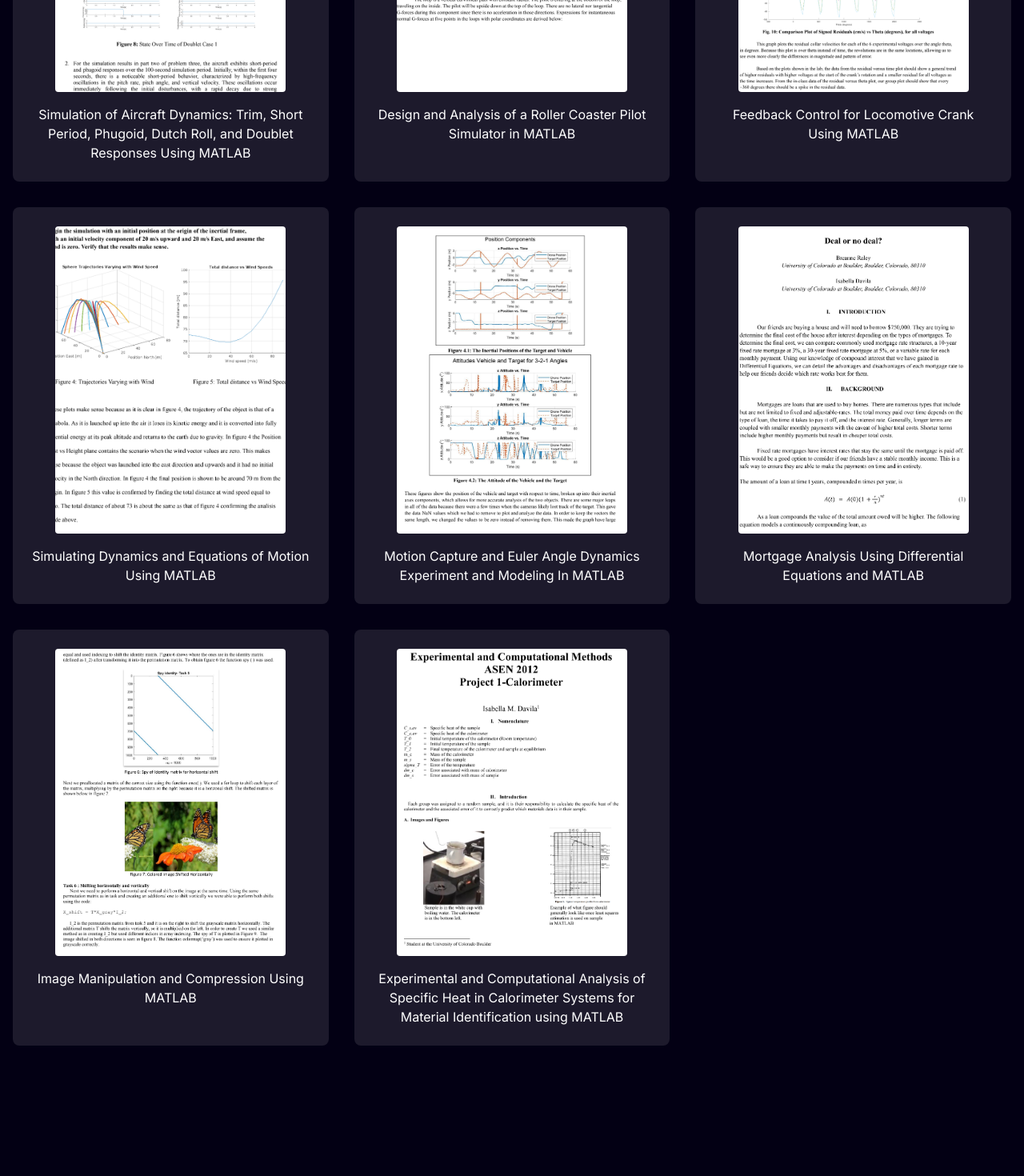
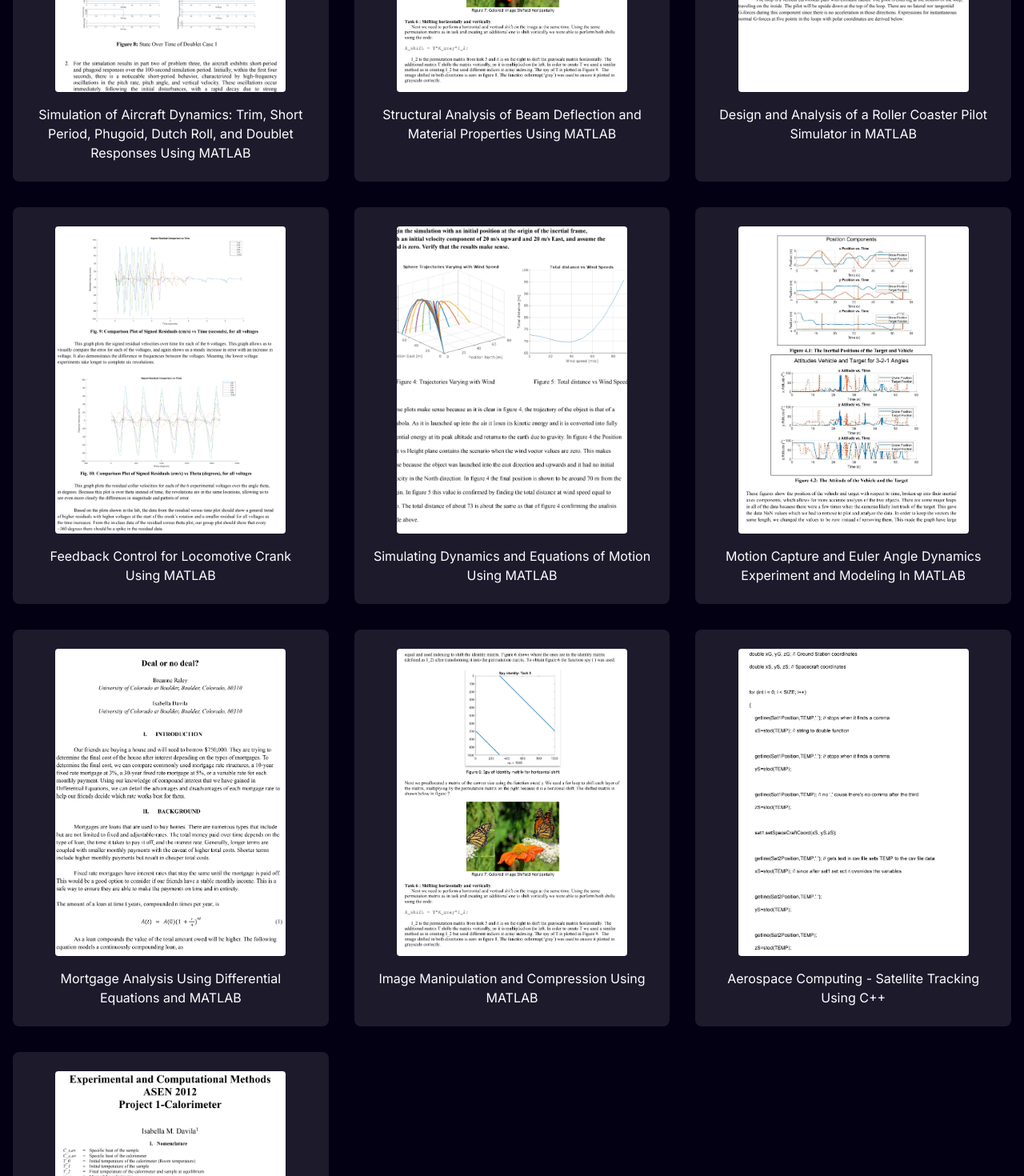
Before and after one commit to DavilaDawg/portfolio, a Next.js app: page / in a window 1280 px wide. Shown: the part 3740-5210 px from the top of the page at 80% size. Before the commit the page ends 5103 px from the top, so only its background shows below. Built offline with nearby package versions, Linux system fonts and the light colour scheme.

Commit message:
feat(labs): add lab

```diff
--- a/components/main/Labs.tsx
+++ b/components/main/Labs.tsx
@@ -50,14 +50,15 @@ const labReports: LabReport[] = [
 			"This lab investigates aircraft dynamics, focusing on three primary cases and doublet inputs to analyze longitudinal and lateral modes. Case 1 shows phugoid oscillations due to non-trim conditions with zero control inputs. Case 2 demonstrates steady flight with minimal oscillations from balanced controls. Case 3 transitions from Dutch roll and phugoid modes to an unstable spiral descent. Doublet input on the elevator excites short-period and phugoid modes, enabling estimates of natural frequencies and damping ratios.",
 		imageUrl: "/lab21.png",
 	},
-	//{
-	// 	id: 3,
-	// 	title: "Aerospace Computing - Satellite Tracking Using C++",
-	// 	pdfUrl:
-	// 		"https://drive.google.com/file/d/11_2r9IrR4zb3Kjg10ZCZDbRiC7JVgR90/view?usp=drive_link",
-	// 	description: `This project simulates satellite orbits and ground station communication planning by calculating visibility windows over three days. Satellite positions are generated based on Earth's rotation, stored in "CBPosition.csv," and visibility is determined each minute using a masking angle. Results, saved as "Sat1Visibility.csv" and "Sat2Visibility.csv," indicate when satellites are visible (1) or not (0) from the ground station, providing essential data for optimizing coverage and communication schedules.`,
-	// 	imageUrl: "/lab3.png",
-	// },
+	{
+		id: 5,
+		title: "Structural Analysis of Beam Deflection and Material Properties Using MATLAB",
+		pdfUrl:
+			"https://drive.google.com/file/d/1zRVq6K1SkgJks-K1LdzMrZXvZIgSpv--/view?usp=sharing",
+		description:
+			"This lab examines beam deflection under various loads to analyze material stiffness and structural behavior. Measurements are compared to theoretical predictions, providing insight into load distribution and engineering applications.",
+		imageUrl: "/lab5.png",
+	},
 	{
 		id: 6,
 		title: "Design and Analysis of a Roller Coaster Pilot Simulator in MATLAB",
@@ -101,7 +102,7 @@ const labReports: LabReport[] = [
 		pdfUrl:
 			"https://drive.google.com/file/d/1JVLXOXqFV_-Fiu4W73ymAC-ZNiFrAmlR/view?usp=sharing",
 		description:
-			"This lab used MATLAB to apply Differential Equations in comparing mortgage plans for a $750,000 loan, including a 10-year fixed mortgage at 3%, a 30-year fixed mortgage at 5%, and a variable rate. MATLAB was used to calculate monthly payments, total costs, and to implement Euler’s method for approximating loan amounts over time, with smaller timesteps improving accuracy. The 10-year plan had higher payments but a lower total cost, while the 30-year plan had lower payments and higher costs. Larger monthly payments were shown to reduce total interest, while adjustable rates provided short-term savings at the expense of long-term costs.",
+			"This lab applied Differential Equations to compare mortgage plans for a $750,000 loan, including a 10-year fixed mortgage at 3%, a 30-year fixed mortgage at 5%, and a variable rate. MATLAB was used to calculate monthly payments, total costs, and to implement Euler’s method for approximating loan amounts over time, with smaller timesteps improving accuracy. The 10-year plan had higher payments but a lower total cost, while the 30-year plan had lower payments and higher costs. Larger monthly payments were shown to reduce total interest, while adjustable rates provided short-term savings at the expense of long-term costs.",
 		imageUrl: "/lab4.png",
 	},
 	{
@@ -113,6 +114,15 @@ const labReports: LabReport[] = [
 			"This lab explores image manipulation and compression using MATLAB through matrix operations. Key tasks include loading and converting images, adjusting exposure, altering colors, and performing transformations like shifting, flipping, and transposing. The lab also demonstrates image compression using the Discrete Sine Transform (DST), analyzing how different compression ratios affect image quality. Results highlight the relationship between matrix manipulations and storage efficiency. The report includes MATLAB code and explanations for each operation.",
 		imageUrl: "/lab5.png",
 	},
+	{
+		id: 3,
+		title: "Aerospace Computing - Satellite Tracking Using C++",
+		pdfUrl:
+			"https://drive.google.com/file/d/11_2r9IrR4zb3Kjg10ZCZDbRiC7JVgR90/view?usp=drive_link",
+		description: `This project simulates satellite orbits and ground station communication planning by calculating visibility windows over three days. Satellite positions are generated based on Earth's rotation, stored in "CBPosition.csv," and visibility is determined each minute using a masking angle. Results, saved as "Sat1Visibility.csv" and "Sat2Visibility.csv," indicate when satellites are visible (1) or not (0) from the ground station, providing essential data for optimizing coverage and communication schedules.`,
+		imageUrl: "/lab3.png",
+	},
+
 	// {
 	// 	id: 10,
 	// 	title:
```
